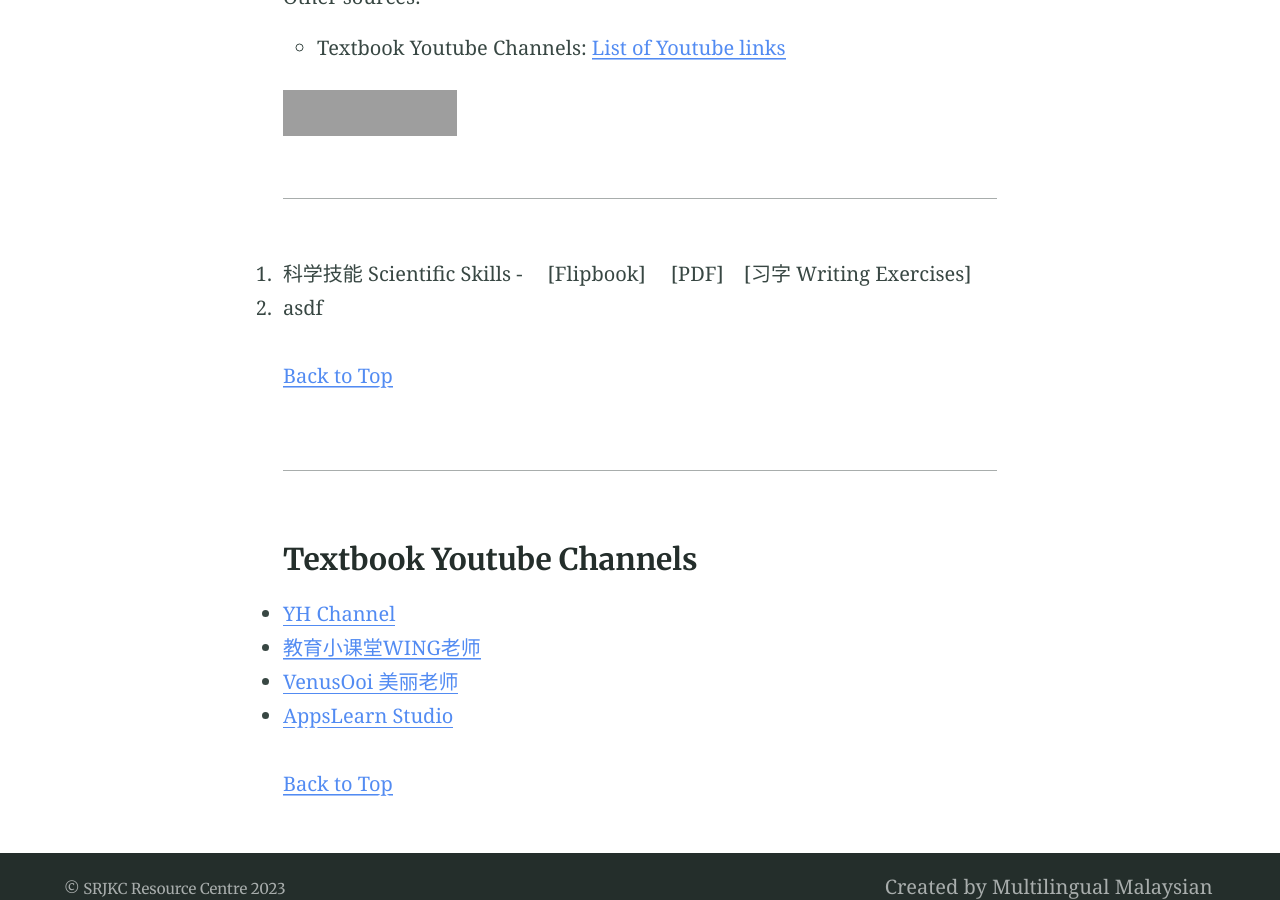
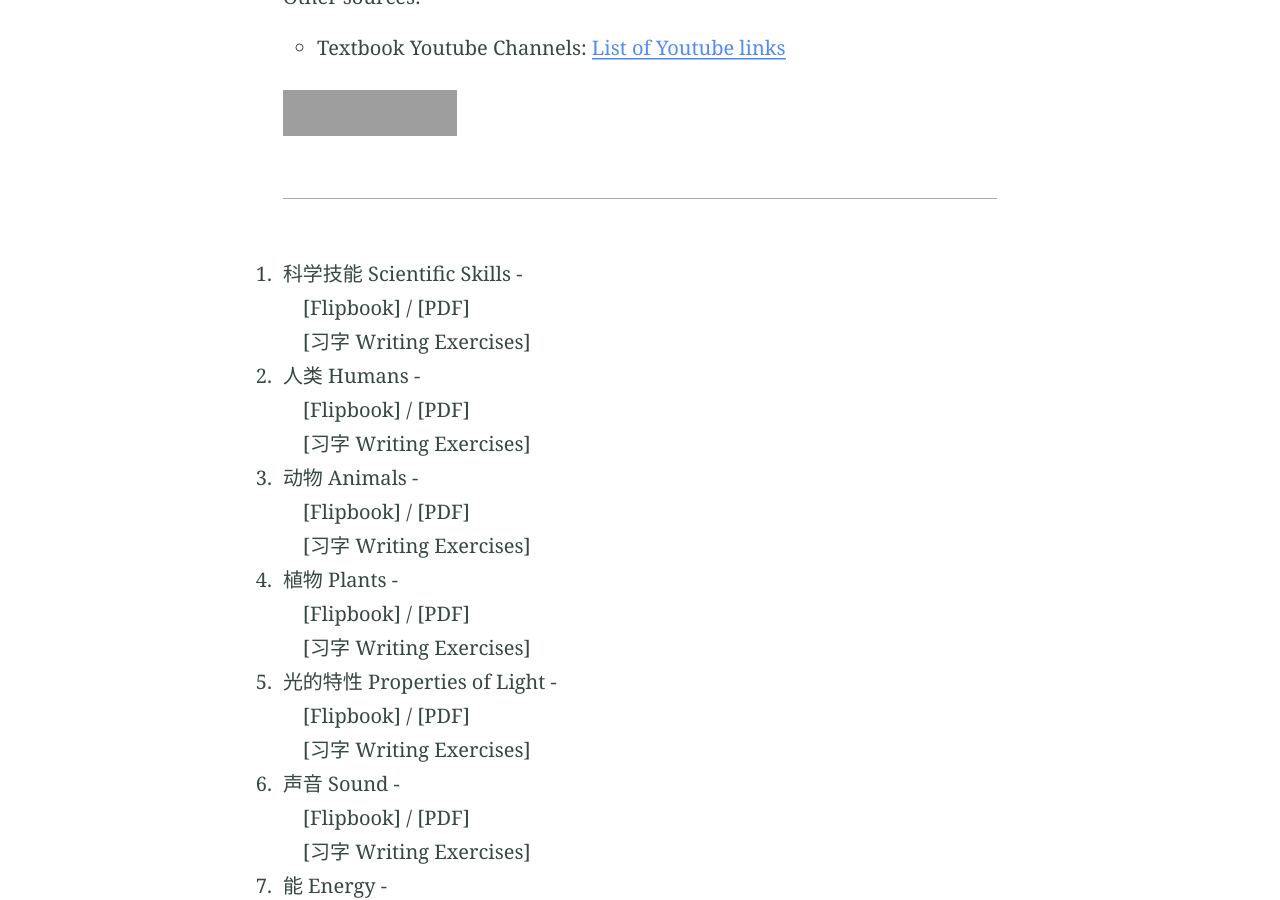
Before and after one commit to multilingual-malaysian/dlp_science, a Jekyll site: the page built from year4.md, in a window 1280 px wide and 900 px high, scrolled down 684 px. Built offline with Jekyll 4.4.1, drawn with Linux system fonts in a browser that asks for light colours; some of the changed text lies outside the part shown; grey boxes are pictures that could not be loaded.

Commit message:
Update year4.md

```diff
--- a/year4.md
+++ b/year4.md
@@ -15,8 +15,36 @@ excerpt: "Resource centre for Bahasa Cina Tahun 4 text book"
 <iframe src="https://www.facebook.com/plugins/like.php?href=https%3A%2F%2Fmultilingual-malaysian.github.io%2FSRJKC_resources%2Fyear4%2F&width=174&layout=button_count&action=like&size=large&share=true&height=46&appId" width="174" height="46" style="border:none;overflow:hidden" scrolling="no" frameborder="0" allowfullscreen="true" allow="autoplay; clipboard-write; encrypted-media; picture-in-picture; web-share"></iframe>
 
 ---
-1. 科学技能 Scientific Skills - &emsp;[Flipbook]&emsp; [PDF]&emsp;[习字 Writing Exercises]
-2. asdf
+1. 科学技能 Scientific Skills - <br />
+   &emsp;[Flipbook] / [PDF]<br />
+   &emsp;[习字 Writing Exercises]
+2. 人类 Humans - <br />
+   &emsp;[Flipbook] / [PDF]<br />
+   &emsp;[习字 Writing Exercises]
+3. 动物 Animals - <br />
+   &emsp;[Flipbook] / [PDF]<br />
+   &emsp;[习字 Writing Exercises]
+4. 植物 Plants - <br />
+   &emsp;[Flipbook] / [PDF]<br />
+   &emsp;[习字 Writing Exercises]
+5. 光的特性 Properties of Light - <br />
+   &emsp;[Flipbook] / [PDF]<br />
+   &emsp;[习字 Writing Exercises]
+6. 声音 Sound - <br />
+   &emsp;[Flipbook] / [PDF]<br />
+   &emsp;[习字 Writing Exercises]
+7. 能 Energy - <br />
+   &emsp;[Flipbook] / [PDF]<br />
+   &emsp;[习字 Writing Exercises]
+8. 材料 Materials - <br />
+   &emsp;[Flipbook] / [PDF]<br />
+   &emsp;[习字 Writing Exercises]
+9. 地球 Earth - <br />
+   &emsp;[Flipbook] / [PDF]<br />
+   &emsp;[习字 Writing Exercises]
+10. 机械 Machines - <br />
+   &emsp;[Flipbook] / [PDF]<br />
+   &emsp;[习字 Writing Exercises]
 
 
 [Back to Top](#top)
```
